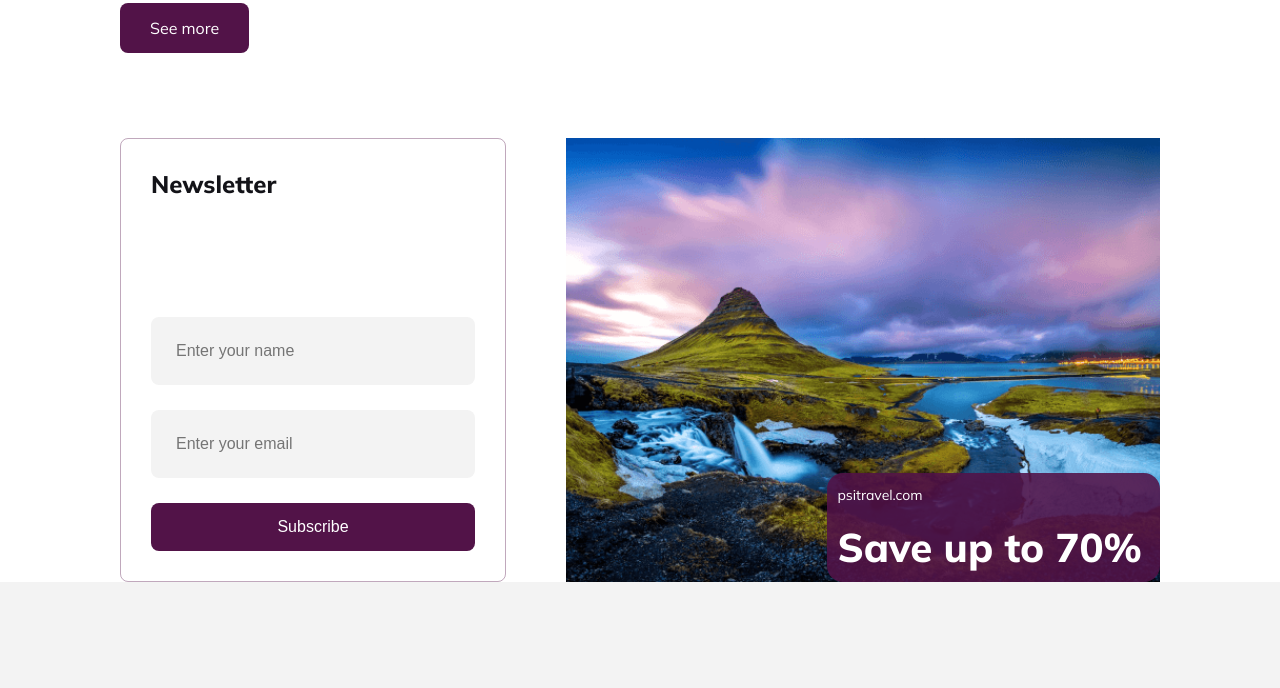
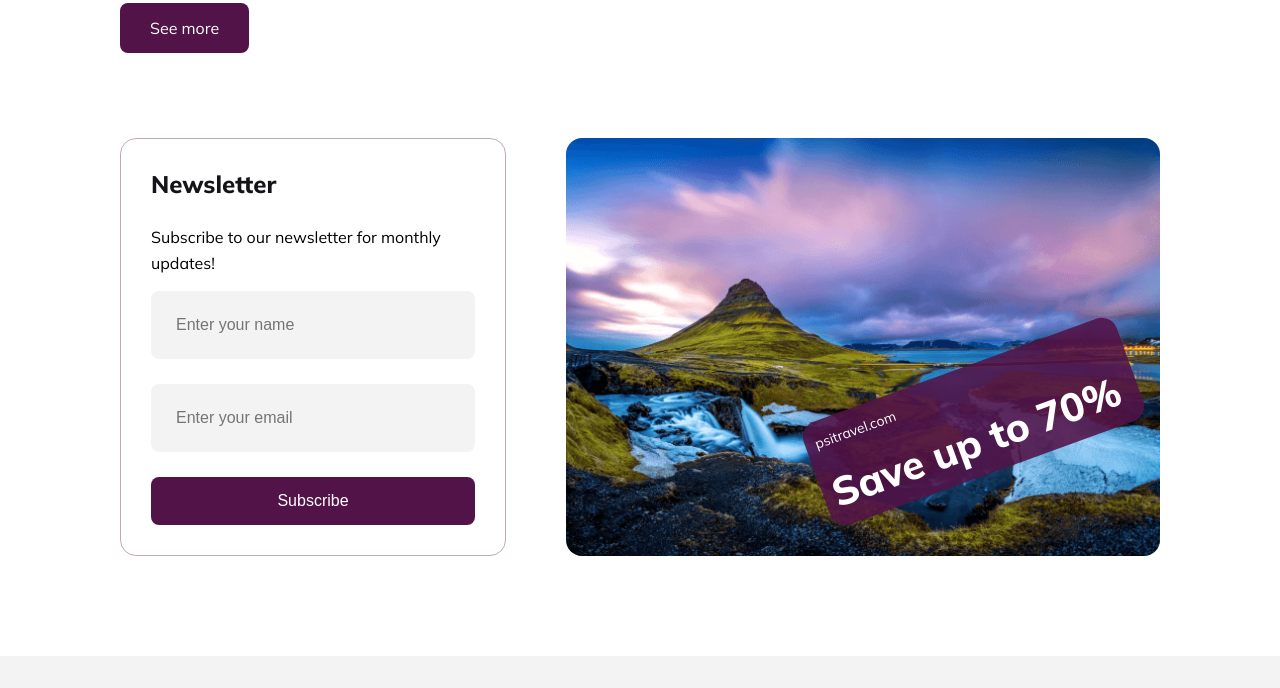
Before and after one commit to KetPsi/B9A2-Hero-Travel-main, a plain HTML site: page index.html in a window 1280 px wide. Shown: the part 4000-4688 px from the top of the page. Drawn offline with Linux system fonts and the light colour scheme.

Commit message:
offer tag rotate transform fixed

```diff
--- a/index.html
+++ b/index.html
@@ -156,7 +156,7 @@
         <section class="newsletter">
             <div class="form">
                 <h6>Newsletter</h6>
-                <p>Lorem ipsum dolor sit amet consectetur adipisicing elit. Dolorum ratione necessitatibus accusamus aperiam ullam!</p>
+                <p style="color: black;">Subscribe to our newsletter for monthly updates!</p>
                 <form>
                     <input class="input" type="text" placeholder="Enter your name">
                     <input class="input" type="email" placeholder="Enter your email">
--- a/styles/style.css
+++ b/styles/style.css
@@ -409,6 +409,7 @@ iframe {
 .newsletter {
     display: flex;
     gap: 60px;
+    margin-bottom: 100px;
 }
 
 .newsletter .form {
@@ -417,7 +418,7 @@ iframe {
     flex-direction: column;
     padding: 30px;
     border: 1px solid  #5213485d;
-    border-radius: 8px;
+    border-radius: 16px;
 }
 
 .newsletter p {
@@ -450,6 +451,7 @@ iframe {
     margin-bottom: 25px;
 }
 .newsletter .img-div {
+    border-radius: 16px;
     width: 40%;
     background-image: url('../images/newsletter.png');
     background-repeat: no-repeat;
@@ -479,9 +481,10 @@ iframe {
     border-radius: 16px;
     width: 56%;
     position: absolute;
-    bottom: 0;
-    right: 0;
+    bottom: 80px;
+    right: 20px;
     background-color: #521348e0;
+    transform: rotate(-20deg);
 }
 
 footer {
```
